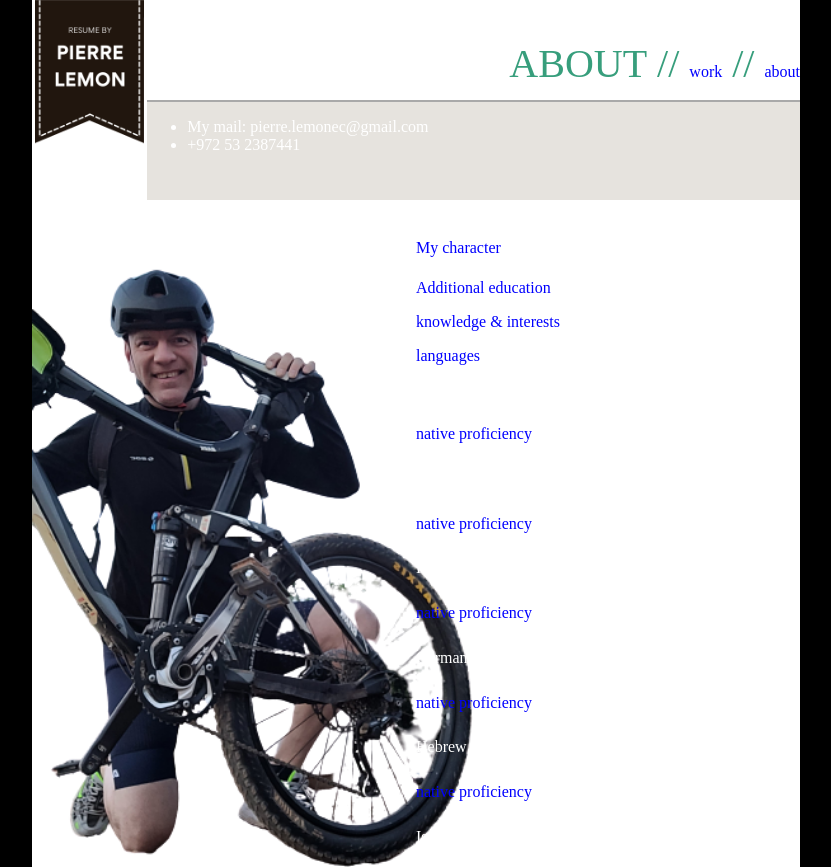
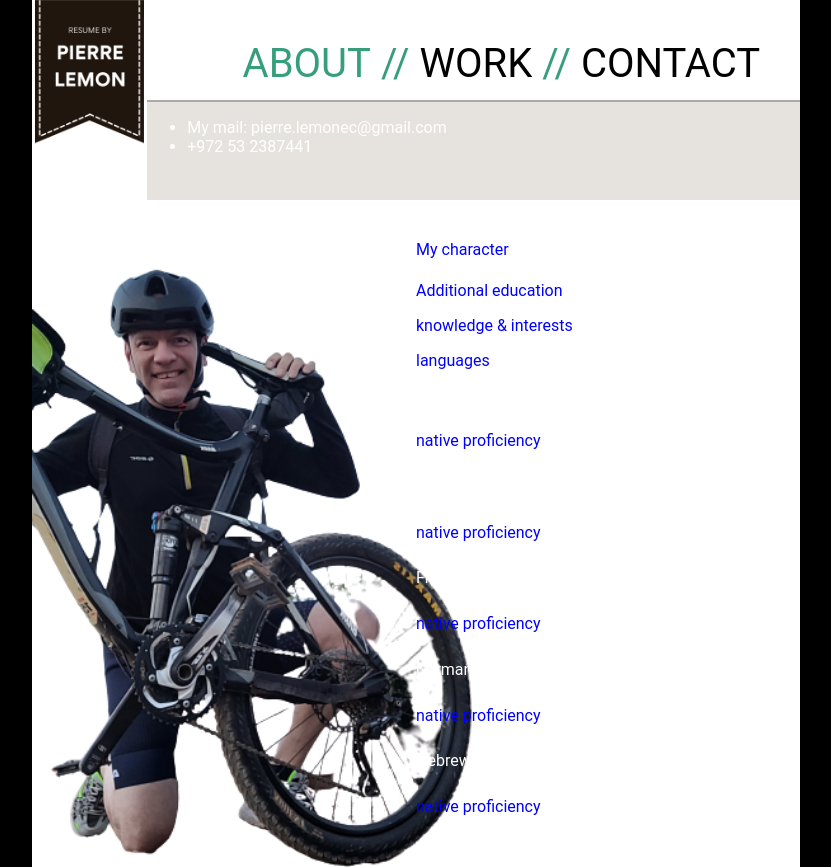
Before and after one commit to lemonecit/exercise1, a plain HTML site: page index.html in a window 1280 px wide. Shown: the top 867 px of the page, without its empty margins (224-1055 px from the left). Drawn offline with Linux system fonts and the light colour scheme.

Commit message:
adadadad

```diff
--- a/css/exercise.css
+++ b/css/exercise.css
@@ -4,7 +4,7 @@ background-color:black;
 color:white;
 margin:0px;
 padding:0px;
-
+font-family: 'Roboto', sans-serif;
 }
 
 .container {
@@ -40,8 +40,24 @@ h1, h2, h3, h4, h5, h6 {
   font-weight: normal;
 }
 
+
+.main {
+
+grid-template-columns: 40% 60%;
+grid-template-rows: 100%;
+grid-template-areas:
+"profile main_right";
+}
+
+.main-right {
+
+grid-area:main_right;
+
+}
+
+
 .main-left {
-
+grid-area:profile;
 float:left;
 width:50%;
 
@@ -99,12 +115,21 @@ grid-area:topRubrik;
 .toptext {
 
 float:right;
+margin-right:40px;
 
 }
 
 .toptext h3  {
 
 display: inline-block;
+text-transform: uppercase;
+
+}
+
+.h3_black {
+
+  font-size:40px;
+  color:black;
 
 }
 
--- a/index.html
+++ b/index.html
@@ -27,7 +27,7 @@
                 <aside class="topright">
                   <div class="toptext">
 
-                  <h3 class="green">about</h3><span class="greensplah">//</span><h3>work</h3><span class="greensplah">//</span><h3>about</h3>
+                  <h3 class="green">about</h3><span class="greensplah">//</span><h3 class="h3_black">work</h3><span class="greensplah">//</span><h3 class="h3_black">contact</h3>
                 </div>
 
                 </aside>
```
